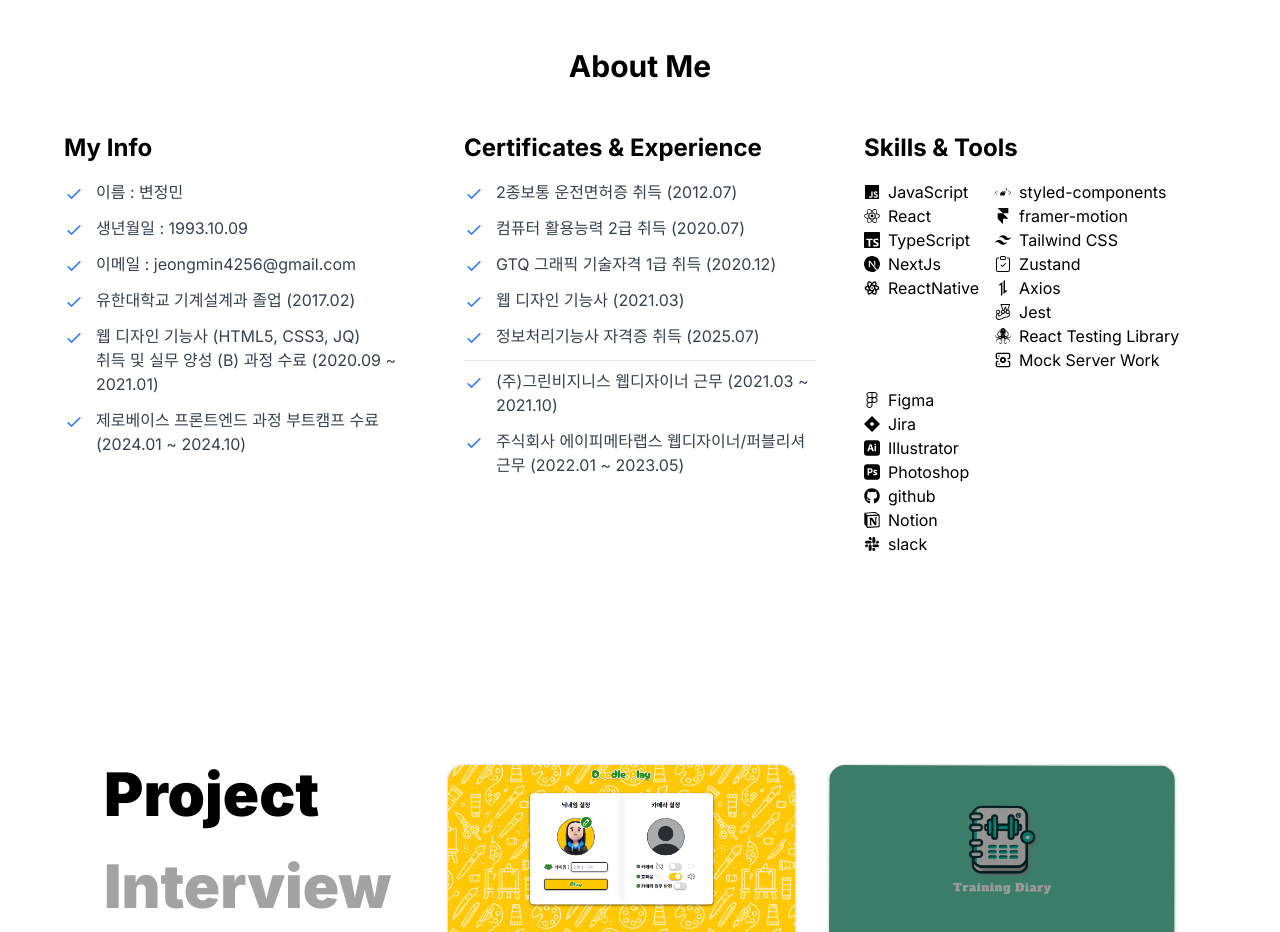
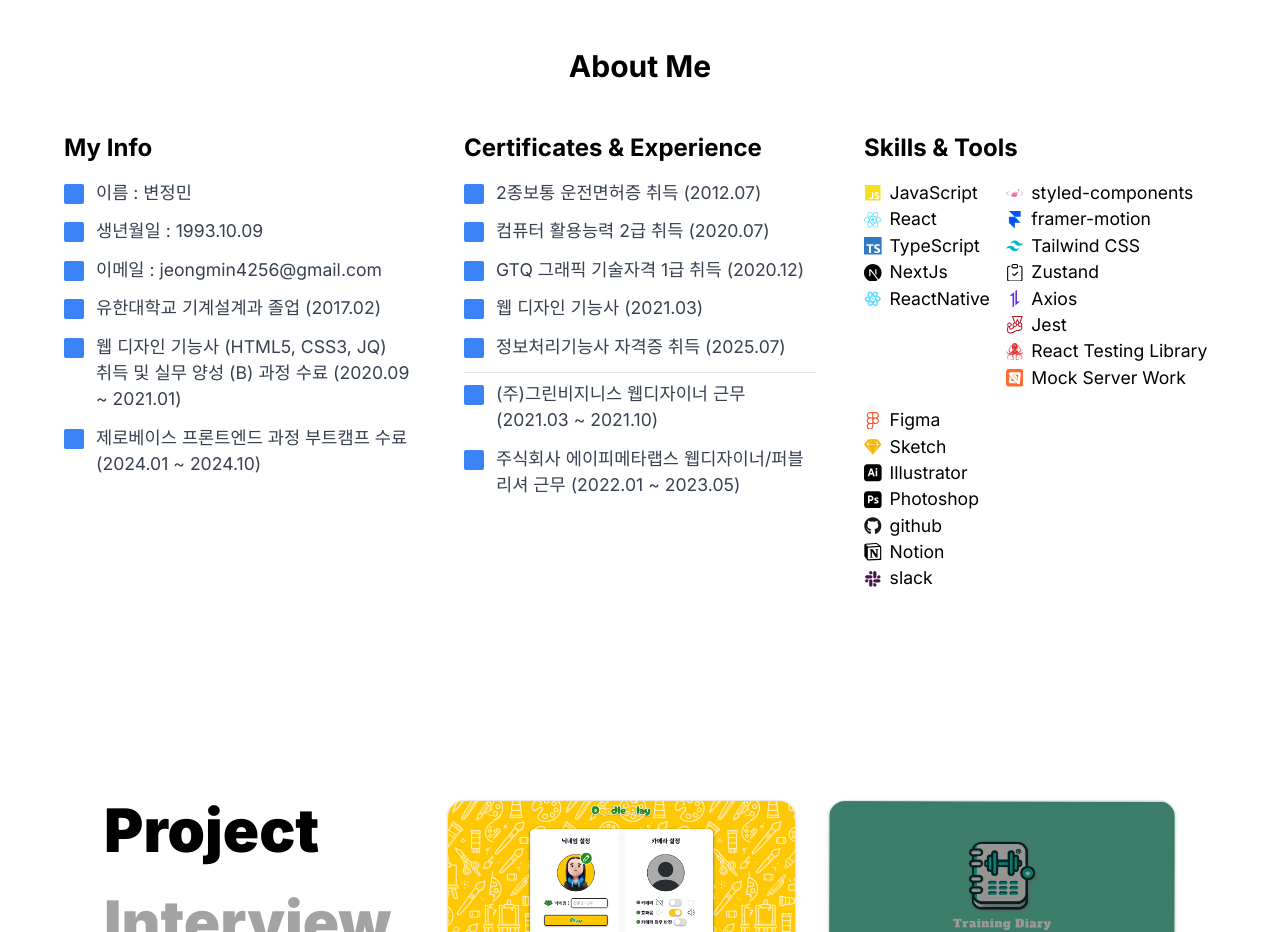
Before and after one commit to jeongminDev/my-portfolio, a Next.js app: page / in a window 1280 px wide. Shown: the part 800-1732 px from the top of the page. Built offline with nearby package versions, Linux system fonts and the light colour scheme.

Commit message:
[FEAT] Icons 수정 및 프로젝트 카드 확대 및 스크롤 기능 추가

```diff
--- a/src/components/AboutSection.tsx
+++ b/src/components/AboutSection.tsx
@@ -1,12 +1,5 @@
 import StyledListItem from './StyledListItem';
-import {
-  FaJs,
-  FaReact,
-  FaFigma,
-  FaGithub,
-  FaSlack,
-  FaJira,
-} from 'react-icons/fa';
+import { FaJs, FaReact, FaFigma, FaGithub, FaSlack } from 'react-icons/fa';
 import {
   SiTypescript,
   SiNextdotjs,
@@ -19,9 +12,10 @@ import {
   SiAdobeillustrator,
   SiAdobephotoshop,
   SiNotion,
+  SiMockserviceworker,
+  SiSketch,
 } from 'react-icons/si';
 import { TbBrandReactNative } from 'react-icons/tb';
-import { LuServerCog } from 'react-icons/lu';
 import { BsClipboardCheck } from 'react-icons/bs';
 
 const AboutSection = () => {
@@ -29,7 +23,7 @@ const AboutSection = () => {
     <section className="py-16 text-black">
       <div className="container mx-auto">
         <h2 className="text-3xl font-bold text-center mb-12">About Me</h2>
-        <div className="grid grid-cols-1 md:grid-cols-3 gap-12">
+        <div className="grid grid-cols-1 md:grid-cols-3 gap-12 text-[1.1rem]">
           <div>
             <h3 className="text-2xl font-bold mb-4">My Info</h3>
             <ul>
@@ -79,61 +73,65 @@ const AboutSection = () => {
           </div>
           <div>
             <h3 className="text-2xl font-bold mb-4">Skills & Tools</h3>
-            <ul className="flex flex-wrap gap-4">
+            <ul className="flex flex-wrap gap-4 cursor-default">
               <li>
                 <ul>
                   <li className="flex items-center gap-2">
-                    <FaJs /> JavaScript
+                    <FaJs className="text-[#F7DF1E]" /> JavaScript
                   </li>
                   <li className="flex items-center gap-2">
-                    <FaReact /> React
+                    <FaReact className="text-[#61DAFB]" /> React
                   </li>
                   <li className="flex items-center gap-2">
-                    <SiTypescript /> TypeScript
+                    <SiTypescript className="text-[#3178C6]" /> TypeScript
                   </li>
                   <li className="flex items-center gap-2">
-                    <SiNextdotjs /> NextJs
+                    <SiNextdotjs className="text-[#000000]" /> NextJs
                   </li>
                   <li className="flex items-center gap-2">
-                    <TbBrandReactNative /> ReactNative
+                    <TbBrandReactNative className="text-[#61DAFB]" />{' '}
+                    ReactNative
                   </li>
                 </ul>
               </li>
               <li>
                 <ul>
                   <li className="flex items-center gap-2">
-                    <SiStyledcomponents /> styled-components
+                    <SiStyledcomponents className="text-[#DB7093]" />{' '}
+                    styled-components
                   </li>
                   <li className="flex items-center gap-2">
-                    <SiFramer /> framer-motion
+                    <SiFramer className="text-[#0055FF]" /> framer-motion
                   </li>
                   <li className="flex items-center gap-2">
-                    <SiTailwindcss /> Tailwind CSS
+                    <SiTailwindcss className="text-[#06B6D4]" /> Tailwind CSS
                   </li>
                   <li className="flex items-center gap-2">
                     <BsClipboardCheck /> Zustand
                   </li>
                   <li className="flex items-center gap-2">
-                    <SiAxios /> Axios
+                    <SiAxios className="text-[#5A29E4]" /> Axios
                   </li>
                   <li className="flex items-center gap-2">
-                    <SiJest /> Jest
+                    <SiJest className="text-[#C21325]" /> Jest
                   </li>
                   <li className="flex items-center gap-2">
-                    <SiTestinglibrary /> React Testing Library
+                    <SiTestinglibrary className="text-[#E33332]" /> React
+                    Testing Library
                   </li>
                   <li className="flex items-center gap-2">
-                    <LuServerCog /> Mock Server Work
+                    <SiMockserviceworker className="text-[#FF6A33]" /> Mock
+                    Server Work
                   </li>
                 </ul>
               </li>
               <li>
                 <ul>
                   <li className="flex items-center gap-2">
-                    <FaFigma /> Figma
+                    <FaFigma className="text-[#F24E1E]" /> Figma
                   </li>
                   <li className="flex items-center gap-2">
-                    <FaJira /> Jira
+                    <SiSketch className="text-[#F7B500]" /> Sketch
                   </li>
                   <li className="flex items-center gap-2">
                     <SiAdobeillustrator /> Illustrator
@@ -142,13 +140,13 @@ const AboutSection = () => {
                     <SiAdobephotoshop /> Photoshop
                   </li>
                   <li className="flex items-center gap-2">
-                    <FaGithub /> github
+                    <FaGithub className="text-[#181717]" /> github
                   </li>
                   <li className="flex items-center gap-2">
-                    <SiNotion /> Notion
+                    <SiNotion className="text-[#000000]" /> Notion
                   </li>
                   <li className="flex items-center gap-2">
-                    <FaSlack /> slack
+                    <FaSlack className="text-[#4A154B]" /> slack
                   </li>
                 </ul>
               </li>
--- a/src/components/ProjectCard.tsx
+++ b/src/components/ProjectCard.tsx
@@ -1,6 +1,6 @@
 'use client';
 
-import { useState, useEffect } from 'react';
+import { useState, useEffect, useRef } from 'react';
 import { motion, AnimatePresence } from 'framer-motion';
 import Image from 'next/image';
 
@@ -24,18 +24,43 @@ const ProjectCard = ({
   webUrl,
 }: ProjectCardProps) => {
   const [isModalOpen, setIsModalOpen] = useState(false);
+  const [selectedImage, setSelectedImage] = useState<string | null>(null);
+  const scrollContainerRef = useRef<HTMLDivElement>(null);
 
   const openModal = () => setIsModalOpen(true);
-  const closeModal = () => setIsModalOpen(false);
+  const closeModal = () => {
+    setIsModalOpen(false);
+    setSelectedImage(null); // Ensure lightbox is also closed
+  };
+
+  const openLightbox = (imageUrl: string) => setSelectedImage(imageUrl);
+  const closeLightbox = () => setSelectedImage(null);
 
   useEffect(() => {
-    if (isModalOpen) {
-      document.body.style.overflow = 'hidden';
+    const body = document.body;
+    if (isModalOpen || selectedImage) {
+      body.style.overflow = 'hidden';
     } else {
-      document.body.style.overflow = 'auto';
+      body.style.overflow = 'auto';
     }
     return () => {
-      document.body.style.overflow = 'auto';
+      body.style.overflow = 'auto';
+    };
+  }, [isModalOpen, selectedImage]);
+
+  useEffect(() => {
+    const scrollContainer = scrollContainerRef.current;
+    if (!scrollContainer) return;
+
+    const handleWheel = (e: WheelEvent) => {
+      if (e.deltaY === 0) return;
+      e.preventDefault();
+      scrollContainer.scrollLeft += e.deltaY;
+    };
+
+    scrollContainer.addEventListener('wheel', handleWheel);
+    return () => {
+      scrollContainer.removeEventListener('wheel', handleWheel);
     };
   }, [isModalOpen]);
 
@@ -96,7 +121,10 @@ const ProjectCard = ({
               <strong className="text-xl font-semibold mb-4">{name}</strong>
               <p className="text-sm text-text-primary mb-6">{date}</p>
 
-              <div className="flex gap-5 overflow-hidden py-4">
+              <div
+                ref={scrollContainerRef}
+                className="flex gap-5 overflow-x-auto py-4 flex-nowrap"
+              >
                 {images?.map((image, index) => (
                   <Image
                     key={index}
@@ -104,13 +132,13 @@ const ProjectCard = ({
                     height={100}
                     src={image}
                     alt={`project image 0${index + 1}`}
-                    className="shadow-md rounded-lg"
+                    className="shadow-md rounded-lg flex-shrink-0 cursor-pointer"
+                    onClick={() => openLightbox(image)}
                   />
                 ))}
               </div>
-              {/* TODO: 가로 스크롤로 이미지 잘린 거 보여주고, 이미지 클릭 했을 때 확대 되서 이미지 보여주기 */}
 
-              <div className="space-y-4">
+              <div className="space-y-4 mt-4">
                 {notionUrl && (
                   <a
                     href={notionUrl}
@@ -153,6 +181,41 @@ const ProjectCard = ({
           </motion.div>
         )}
       </AnimatePresence>
+
+      <AnimatePresence>
+        {selectedImage && (
+          <motion.div
+            className="fixed inset-0 bg-black bg-opacity-80 z-[60] flex items-center justify-center"
+            initial={{ opacity: 0 }}
+            animate={{ opacity: 1 }}
+            exit={{ opacity: 0 }}
+            onClick={closeLightbox}
+          >
+            <motion.div
+              className="relative w-auto h-auto max-w-[90vw] max-h-[90vh]"
+              initial={{ scale: 0.8 }}
+              animate={{ scale: 1 }}
+              exit={{ scale: 0.8 }}
+            >
+              <Image
+                src={selectedImage}
+                alt="Selected project image"
+                layout="intrinsic"
+                width={1920}
+                height={1080}
+                objectFit="contain"
+                className="max-h-[90vh] w-auto"
+              />
+            </motion.div>
+            <button
+              onClick={closeLightbox}
+              className="absolute top-5 right-5 text-white text-3xl font-bold"
+            >
+              &times;
+            </button>
+          </motion.div>
+        )}
+      </AnimatePresence>
     </>
   );
 };
--- a/src/components/StyledListItem.tsx
+++ b/src/components/StyledListItem.tsx
@@ -1,4 +1,5 @@
 import React from 'react';
+import { motion } from 'framer-motion';
 
 interface StyledListItemProps {
   children: React.ReactNode;
@@ -6,25 +7,23 @@ interface StyledListItemProps {
 
 const StyledListItem: React.FC<StyledListItemProps> = ({ children }) => {
   return (
-    <li className="flex items-start mb-3">
-      <span className="flex-shrink-0 w-5 h-5 mr-3 mt-1">
-        <svg
-          className="w-full h-full text-blue-500"
-          fill="none"
-          stroke="currentColor"
-          viewBox="0 0 24 24"
-          xmlns="http://www.w3.org/2000/svg"
-        >
-          <path
-            strokeLinecap="round"
-            strokeLinejoin="round"
-            strokeWidth="2"
-            d="M5 13l4 4L19 7"
-          ></path>
-        </svg>
-      </span>
+    <motion.li
+      className="flex items-start mb-3 cursor-default"
+      initial="initial"
+      whileHover="hover"
+      whileTap={{ scale: 0.95 }}
+    >
+      <motion.span
+        className="flex-shrink-0 w-5 h-5 mr-3 mt-1 bg-blue-500 rounded-sm"
+        variants={{
+          initial: { rotate: 0, scale: 1 },
+          hover: { rotate: 180, scale: 1.2 },
+        }}
+        viewport={{ once: false }}
+        transition={{ type: 'spring', stiffness: 400, damping: 10 }}
+      ></motion.span>
       <span className="text-gray-700">{children}</span>
-    </li>
+    </motion.li>
   );
 };
 
```
